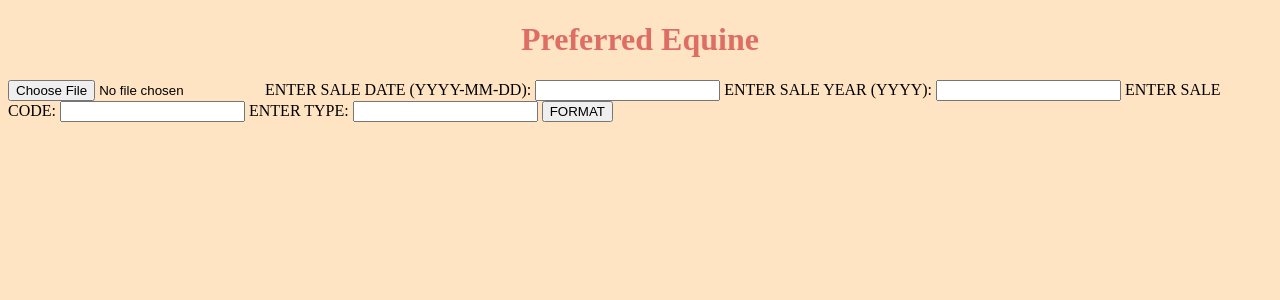
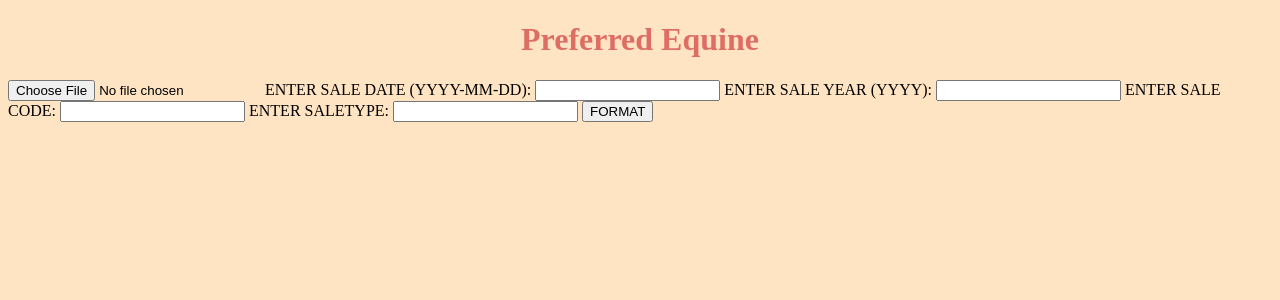
Before and after one commit to monilmody/preferredequinesalesresults, a Flask app: page /views/keenland in a window 1280 px wide. Shown: the top 300 px of the page. Run offline with Flask 3, Linux system fonts and the light colour scheme.

Commit message:
Update keenland.html

```diff
--- a/website/templates/keenland.html
+++ b/website/templates/keenland.html
@@ -17,8 +17,8 @@
         <input type="text" id="saleyear" name="saleyear" pattern="\d{4}" required>
         <label for="salecode">ENTER SALE CODE:</label>
         <input type="text" id="salecode" name="salecode" required>
-        <label for="type">ENTER TYPE:</label>
-        <input type="text" name="type" required>
+        <label for="type">ENTER SALETYPE:</label>
+        <input type="text" name="type" id="type" maxlength="1" pattern="[a-zA-Z]" required>
         <button type="submit">FORMAT</button>
     </form>
     {% if message %}
```
